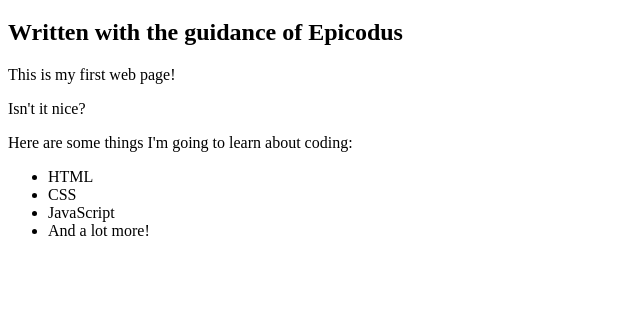
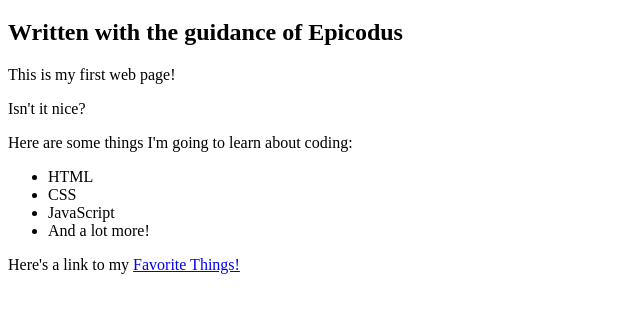
Before and after one commit to nathanfletch/my-first-webpage, a plain HTML site: page my-first-webpage.html in a window 1280 px wide. Shown: the part 61-374 px from the top of the page, without its empty margins (0-640 px from the left). Drawn offline with Linux system fonts and the light colour scheme.

Commit message:
add relative links

```diff
--- a/my-first-webpage.html
+++ b/my-first-webpage.html
@@ -18,5 +18,9 @@
     <li>And a lot more!</li>
   </ul>
 
+  <p>Here's a link to my
+    <a href="favorite-things.html">Favorite Things!</a>
+  </p>
+
 </body>
 </html>
```
Also changed, not shown: favorite-things.html (+1 -0 lines).
